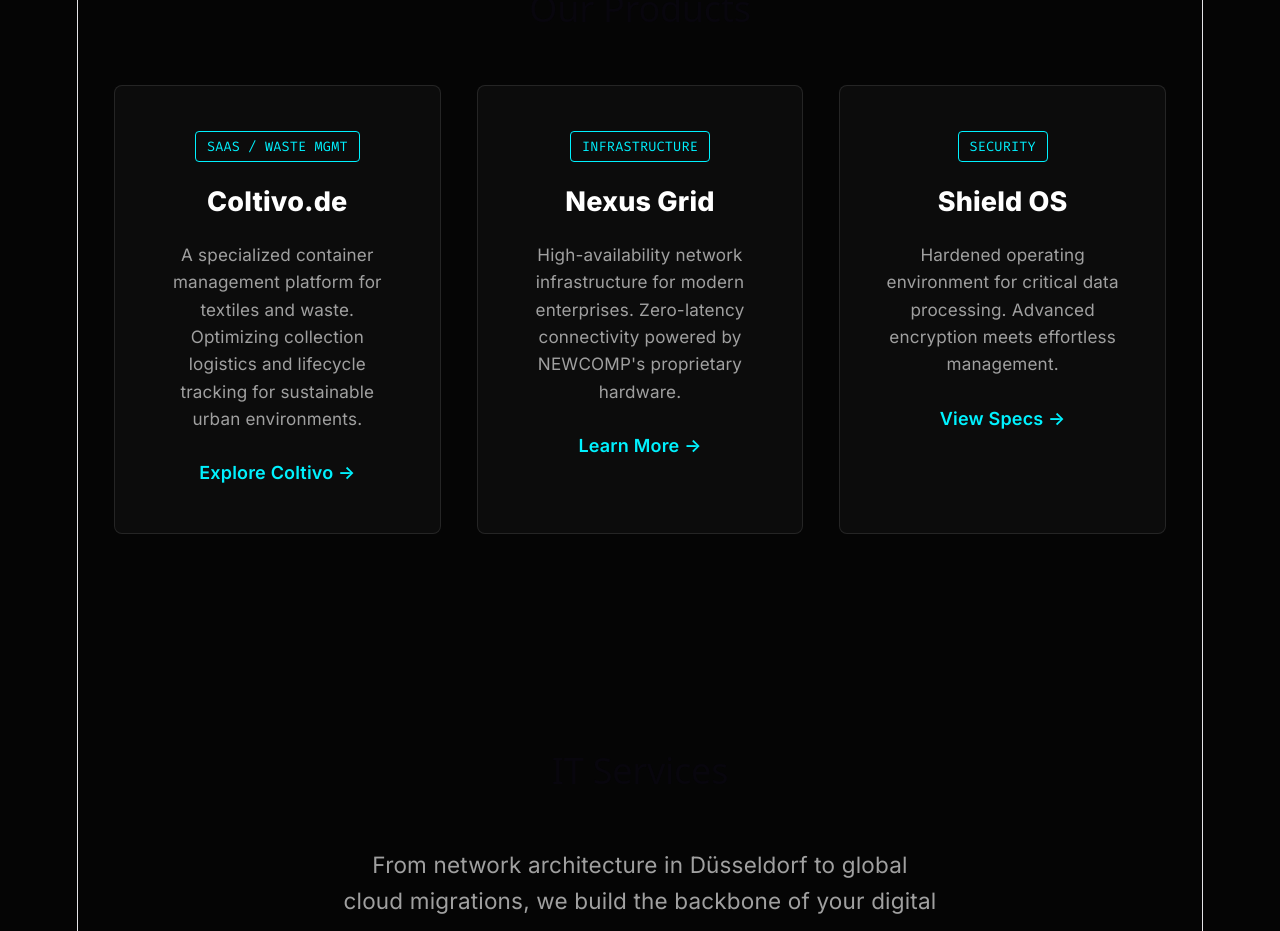
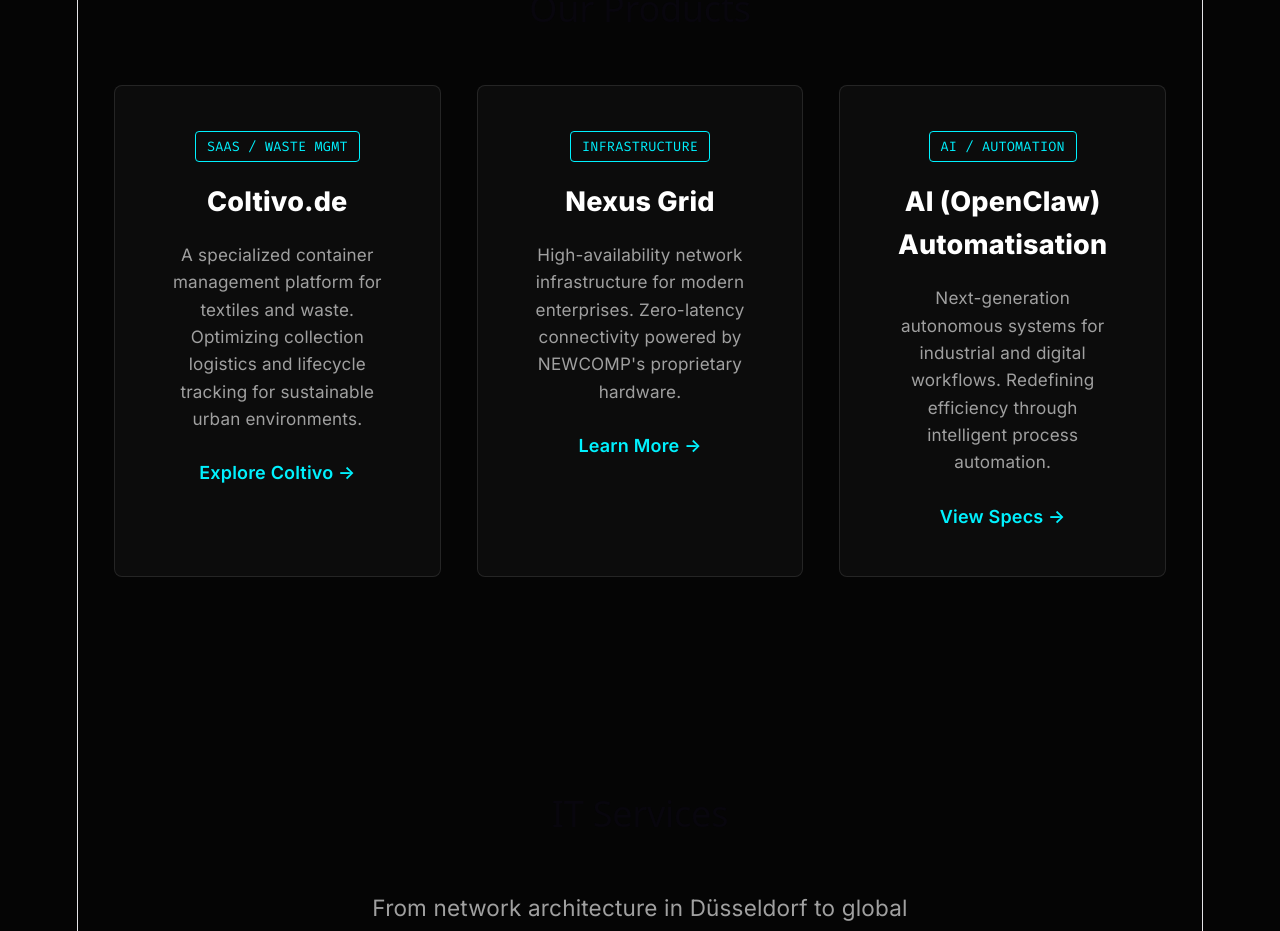
Before and after one commit to Cr0m3/newcomp_web, a React (Vite) app: page / in a window 1280 px wide. Shown: the part 1500-2431 px from the top of the page. Built offline with nearby package versions, Linux system fonts and the light colour scheme.

Commit message:
product change

```diff
--- a/src/App.tsx
+++ b/src/App.tsx
@@ -79,10 +79,10 @@ function App() {
             </div>
 
             <div className="product-card">
-              <div className="product-tag">{t('products.shield.tag')}</div>
-              <h3>{t('products.shield.title')}</h3>
-              <p>{t('products.shield.description')}</p>
-              <a href="#" style={{ color: 'var(--accent-color)', textDecoration: 'none', fontWeight: '600' }}>{t('products.shield.explore')}</a>
+              <div className="product-tag">{t('products.openclaw.tag')}</div>
+              <h3>{t('products.openclaw.title')}</h3>
+              <p>{t('products.openclaw.description')}</p>
+              <a href="#" style={{ color: 'var(--accent-color)', textDecoration: 'none', fontWeight: '600' }}>{t('products.openclaw.explore')}</a>
             </div>
           </div>
         </section>
--- a/src/locales/cs/translation.json
+++ b/src/locales/cs/translation.json
@@ -26,10 +26,10 @@
       "description": "Vysokodostupná síťová infrastruktura pro moderní podniky. Konektivita s nulovou latencí poháněná vlastním hardwarem společnosti NEWCOMP.",
       "explore": "Dozvědět se více →"
     },
-    "shield": {
-      "tag": "BEZPEČNOST",
-      "title": "Shield OS",
-      "description": "Zabezpečené operační prostředí pro kritické zpracování dat. Pokročilé šifrování se setkává s nenáročnou správou.",
+    "openclaw": {
+      "tag": "AI / AUTOMATIZACE",
+      "title": "AI (OpenClaw) Automatizace",
+      "description": "Autonomní systémy příští generace pro průmyslové a digitální pracovní postupy. Redefinice efektivity prostřednictvím inteligentní automatizace procesů.",
       "explore": "Zobrazit specifikace →"
     }
   },
--- a/src/locales/de/translation.json
+++ b/src/locales/de/translation.json
@@ -26,10 +26,10 @@
       "description": "Hochverfügbare Netzwerkinfrastruktur für moderne Unternehmen. Latenzfreie Konnektivität, unterstützt durch die proprietäre Hardware von NEWCOMP.",
       "explore": "Mehr erfahren →"
     },
-    "shield": {
-      "tag": "SICHERHEIT",
-      "title": "Shield OS",
-      "description": "Gehärtete Betriebsumgebung für kritische Datenverarbeitung. Fortgeschrittene Verschlüsselung trifft auf müheloses Management.",
+    "openclaw": {
+      "tag": "KI / AUTOMATISIERUNG",
+      "title": "AI (OpenClaw) Automatisierung",
+      "description": "Autonome Systeme der nächsten Generation für industrielle und digitale Arbeitsabläufe. Effizienz neu definiert durch intelligente Prozessautomatisierung.",
       "explore": "Spezifikationen ansehen →"
     }
   },
--- a/src/locales/en/translation.json
+++ b/src/locales/en/translation.json
@@ -26,10 +26,10 @@
       "description": "High-availability network infrastructure for modern enterprises. Zero-latency connectivity powered by NEWCOMP's proprietary hardware.",
       "explore": "Learn More →"
     },
-    "shield": {
-      "tag": "SECURITY",
-      "title": "Shield OS",
-      "description": "Hardened operating environment for critical data processing. Advanced encryption meets effortless management.",
+    "openclaw": {
+      "tag": "AI / AUTOMATION",
+      "title": "AI (OpenClaw) Automatisation",
+      "description": "Next-generation autonomous systems for industrial and digital workflows. Redefining efficiency through intelligent process automation.",
       "explore": "View Specs →"
     }
   },
```
